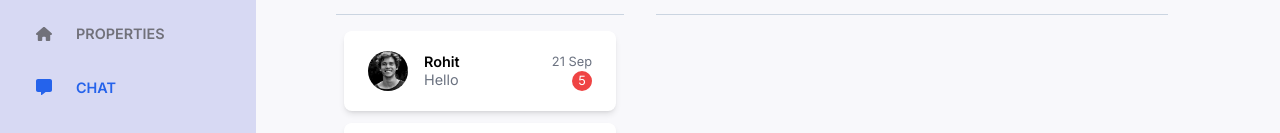
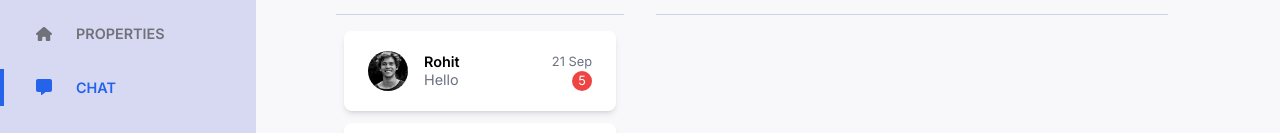
Before and after one commit to nmthong226/react-chat-app, a React (Vite) app: page / in a window 1280 px wide. Shown: the part 164-297 px from the top of the page. Built offline with nearby package versions, Linux system fonts and the light colour scheme.

Commit message:
style(sidebar): fix not hightlight selected tab

```diff
--- a/src/components/SideBar.tsx
+++ b/src/components/SideBar.tsx
@@ -20,7 +20,7 @@ const SideBar = () => {
           {navItems.map(({ icon, label, active }) => (
             <li
               key={label}
-              className={`flex flex-row items-center space-x-6 py-2 px-8 hover:text-blue-600 hover:border-blue-600 hover:cursor-pointer border-l-4 border-l-transparent hover:border-l-blue-600 ${active ? 'text-blue-600 border-l-current border-l-blue-600' : ''}`}
+              className={`flex flex-row items-center space-x-6 py-2 px-8 hover:text-blue-600 hover:border-blue-600 hover:cursor-pointer border-l-4 hover:border-l-blue-600 ${active ? 'text-blue-600 border-l-blue-600' : 'border-l-transparent'}`}
             >
               <FontAwesomeIcon icon={icon} className="size-4" />
               <span>{label}</span>
```
